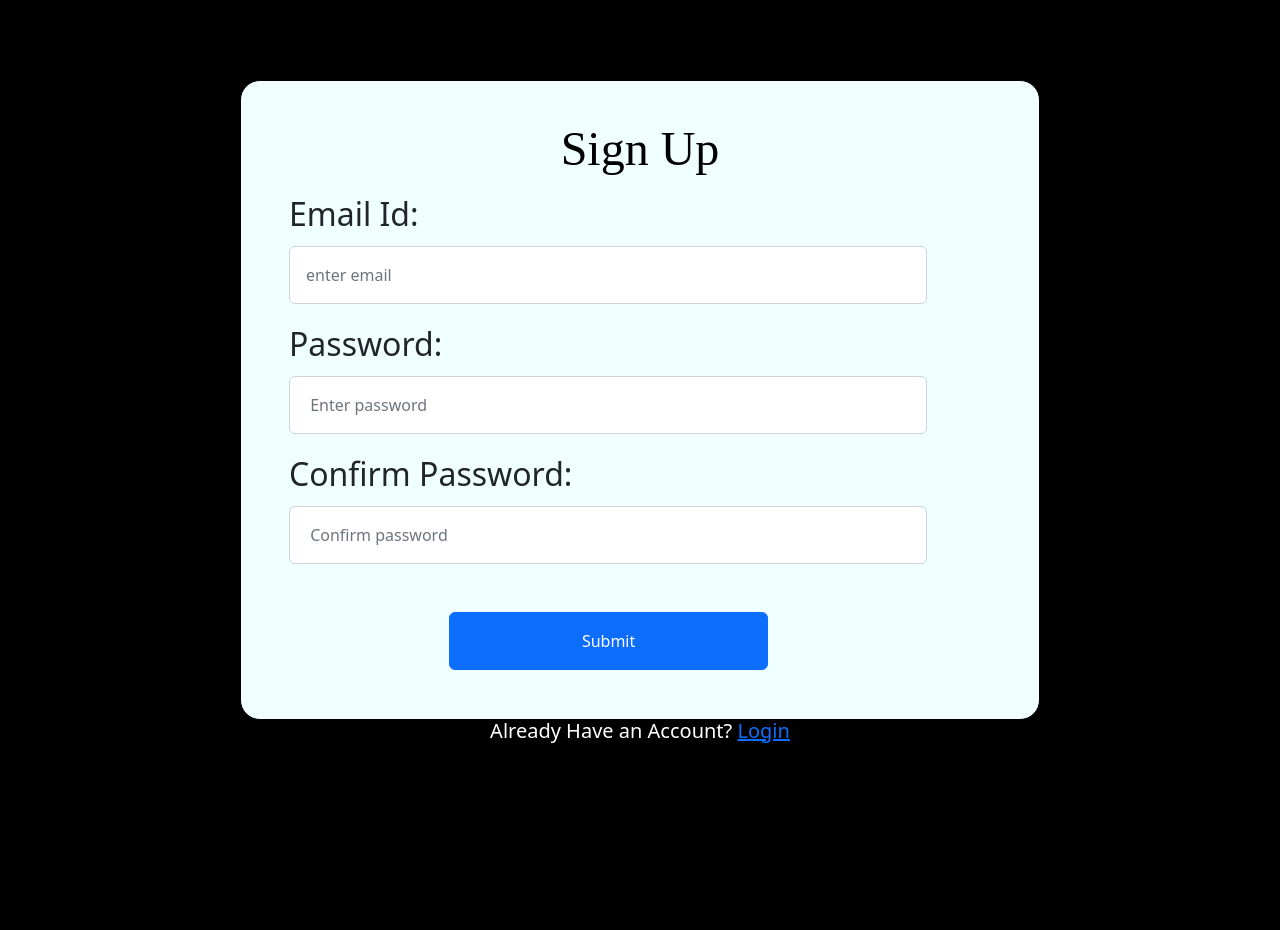
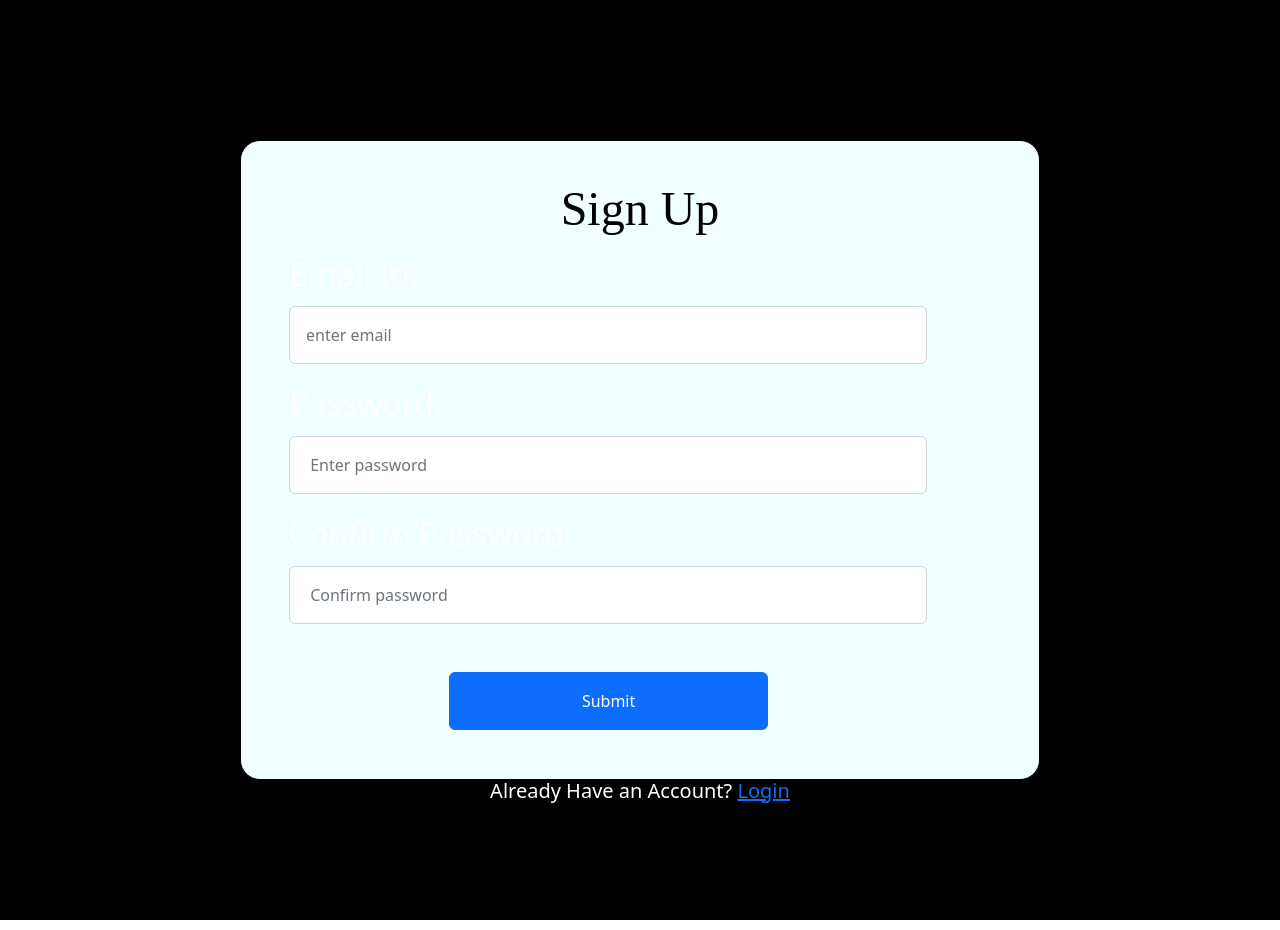
Before and after one commit to Sumanth3028/Expense-Auth, a React (Create React App) app: page / in a window 1280 px wide. Built offline with nearby package versions, Linux system fonts and the light colour scheme.

Commit message:
theme and csv

```diff
--- a/src/App.js
+++ b/src/App.js
@@ -7,11 +7,26 @@ import CompleteForm from "./components/Auth/Pages/CompleteForm";
 import ForgotPassword from "./components/Auth/Pages/ForgotPassword";
 import PrivateRoutes from "./components/Auth/PrivateRoutes/PrivateRoutes";
 import Dummy from "./components/Auth/Pages/Dummy"
+import { ThemeContext } from "./components/Context/theme";
+import { useContext } from "react";
+
 
 function App() {
+  const value = useContext(ThemeContext);
 
+  const style = {
+    light: {
+      color: "black",
+      background: "white",
+    },
+    dark: {
+      color: "white",
+      background: "black",
+    },
+  };
   return (
-    <div style={{background:'black',height:'930px',width:'100%'}} >
+
+    <div style={value.theme === "dark" ? style.dark : style.light} className="height-[950px] py-[60px]">
       <Routes>
         <Route path='/' element={<SignUpForm/>}></Route>
         <Route path='/login' element={<LoginForm/>}></Route>
@@ -21,6 +36,7 @@ function App() {
       </Routes>
 
     </div>
+
   );
 }
 
--- a/src/components/Auth/Pages/Dummy.js
+++ b/src/components/Auth/Pages/Dummy.js
@@ -2,17 +2,25 @@ import React, { useEffect, useRef, useState } from "react";
 import { Table } from "react-bootstrap";
 import AbstractModalHeader from "react-bootstrap/esm/AbstractModalHeader";
 import axios from "axios";
+import { useContext } from "react";
+import { ThemeContext } from "../../Context/theme";
+import { CSVLink } from "react-csv";
 const Dummy = () => {
   const [items, setItems] = useState([]);
   const [editId, setEditId] = useState(undefined);
+  const [token, setToken] = useState();
+  const ctx = useContext(ThemeContext);
 
-  const [token, setToken] = useState();
   const amountRef = useRef();
+
   const descRef = useRef();
+
   const selectRef = useRef();
+
   const loctoken = localStorage.getItem("token");
   const emailId = localStorage.getItem("email");
   const email = emailId.replace("@", "").replace(".", "");
+
   useEffect(() => {
     setTimeout(() => {
       setToken(loctoken);
@@ -22,11 +30,13 @@ const Dummy = () => {
   }, [token]);
   const submitHandler = async (e) => {
     e.preventDefault();
-    if(amountRef.current.value===''||descRef.current.value===''||selectRef.current.value==='')
-    {
-      alert('please fill all fields')
-    }
-    else{
+    if (
+      amountRef.current.value === "" ||
+      descRef.current.value === "" ||
+      selectRef.current.value === ""
+    ) {
+      alert("please fill all fields");
+    } else {
       if (editId === undefined) {
         try {
           let result = await axios.post(
@@ -41,6 +51,9 @@ const Dummy = () => {
 
           setItems(result.data);
           //  console.log(result.data.name)
+          // amountRef.current.value = "";
+          // descRef.current.value = "";
+          // selectRef.current.value = "";
           getData();
         } catch (error) {
           console.log(error.message);
@@ -64,8 +77,8 @@ const Dummy = () => {
           console.log("error:", error);
         }
       }
+    }
   };
-  }
   const getData = async () => {
     try {
       let result = await axios.get(
@@ -119,14 +132,24 @@ const Dummy = () => {
   const total = newItems.reduce((accumulator, curNum) => {
     return Number(curNum.amount) + accumulator;
   }, 0);
-  amountRef.current.value = "";
-  descRef.current.value = "";
-  selectRef.current.value = "";
 
+  const makeCsv = (newItems) => {
+    return newItems.map((r) => r).join("\n");
+  };
+
+  // const download=()=>{
+  //   const a1=document.createElement('a1')
+  //   const blob1=new Blob([makeCsv(newItems)])
+  //   a1.href=URL.createObjectURL(blob1)
+  //   a1.download='yes.csv'
+  //   console.log(a1)
+  //   a1.click()
+  // }
+  const csv = { data: newItems };
   return (
     // bg color
 
-    <div className="h-full bg-white text-black">
+    <div>
       {/* div 1 if not logged in */}
       {!token && (
         <div>
@@ -136,8 +159,8 @@ const Dummy = () => {
 
       {/* div 2  , logged in */}
       {token && (
-        <div className="h-full">
-          <div className="bg-white h-full  px-10 py-10 w-full text-black text-3xl">
+        <div className="h-full ">
+          <div className=" h-full  px-10 py-10 w-full text-3xl">
             <div className="flex justify-between">
               <div> Welcome to Expense Tracker</div>
               <div className=" text-xl ">
@@ -154,28 +177,36 @@ const Dummy = () => {
               <div className="text-end mr-10 px-3 my-2 font-bold ">
                 Total Expense:{total}
                 {total >= 10000 && (
-                  <button  className="ml-8 bg-white rounded py-2">
+                  <button
+                    onClick={ctx.handleTheme}
+                    className="ml-8 bg-white rounded py-2 text-black"
+                  >
                     Activate Premium
                   </button>
                 )}
               </div>
-              <form className="bg-red-400 rounded overflow-hidden py-5">
+
+              <form className="bg-red-400 rounded overflow-hidden py-5 ">
                 <label className="mr-3 text-2xl ml-[80px]">Money Spent:</label>
                 <input
                   type="number"
-                  className="rounded mr-5"
+                  className="rounded mr-5 text-black"
                   ref={amountRef}
                   required
                 ></input>
                 <label className="mr-3 text-2xl">Description:</label>
                 <input
                   type="text"
-                  className="rounded mr-5"
+                  className="rounded mr-5 text-black"
                   ref={descRef}
                   required
                 ></input>
                 <label className="mr-3 text-2xl">Select Category:</label>
-                <select ref={selectRef} className=" mr-14  w-[210px] h-[40px]" required>
+                <select
+                  ref={selectRef}
+                  className=" mr-14  w-[210px] h-[40px] text-black"
+                  required
+                >
                   <option value="Food">Food</option>
                   <option value="Entertainment">Entertainment</option>
                   <option value="Shopping">Shopping</option>
@@ -236,6 +267,17 @@ const Dummy = () => {
                 </div>
               ))}
             </div>
+
+            <div>
+              {/* <button
+                onClick={download}
+                download="file.csv"
+
+              >
+                Download Csv File
+              </button> */}
+              <CSVLink className="text-m bg-white text-black rounded ml-[1490px] "{...csv}>Download File</CSVLink>
+            </div>
           </div>
         </div>
       )}
--- /dev/null
+++ b/src/components/Context/theme.js
@@ -0,0 +1,17 @@
+import { createContext, useState } from "react";
+
+export const ThemeContext = createContext();
+
+const ThemeContextProvider=({ children }) =>{
+  const [theme, setTheme] = useState("dark");
+  const handleTheme = () => {
+    setTheme(theme === "light" ? "dark" : "light");
+  };
+  return (
+    <ThemeContext.Provider value={{ theme, handleTheme }}>
+      {children}
+    </ThemeContext.Provider>
+  );
+}
+
+export default ThemeContextProvider;
--- a/src/index.js
+++ b/src/index.js
@@ -1,20 +1,23 @@
-import React from 'react';
-import ReactDOM from 'react-dom/client';
-import './index.css';
-import App from './App';
-import reportWebVitals from './reportWebVitals';
-import 'bootstrap/dist/css/bootstrap.min.css';
-import { BrowserRouter } from 'react-router-dom';
-import { Provider } from 'react-redux';
-import store from './components/Redux/store';
-const root = ReactDOM.createRoot(document.getElementById('root'));
+import React from "react";
+import ReactDOM from "react-dom/client";
+import "./index.css";
+import App from "./App";
+import reportWebVitals from "./reportWebVitals";
+import "bootstrap/dist/css/bootstrap.min.css";
+import { BrowserRouter } from "react-router-dom";
+import { Provider } from "react-redux";
+import store from "./components/Redux/store";
+import ThemeContextProvider from "./components/Context/theme";
+const root = ReactDOM.createRoot(document.getElementById("root"));
 root.render(
   <Provider store={store}>
-  <BrowserRouter>
-  <React.StrictMode>
-    <App />
-  </React.StrictMode>
-  </BrowserRouter>
+    <BrowserRouter>
+      <React.StrictMode>
+        <ThemeContextProvider>
+          <App />
+          </ThemeContextProvider>
+      </React.StrictMode>
+    </BrowserRouter>
   </Provider>
 );
 
```
Lines whose indentation alone changed are shown as unchanged.
